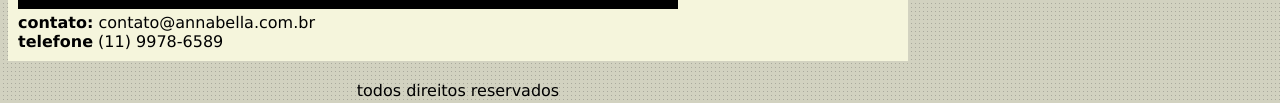
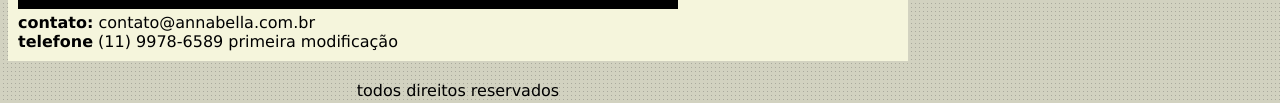
Before and after one commit to rodri-ferreira/aulagithub, a plain HTML site: page contato.html in a window 1280 px wide. Shown: the part 1056-1159 px from the top of the page. Drawn offline with Linux system fonts and the light colour scheme.

Commit message:
segundo commit

```diff
--- a/contato.html
+++ b/contato.html
@@ -34,6 +34,7 @@
                 contato@annabella.com.br <br>
                 <span>telefone</span>
                 (11) 9978-6589
+                primeira modificação
 
             </div>
 
```
